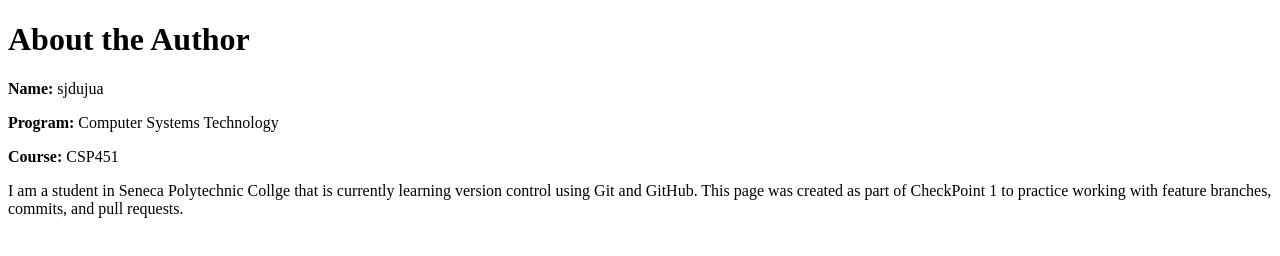
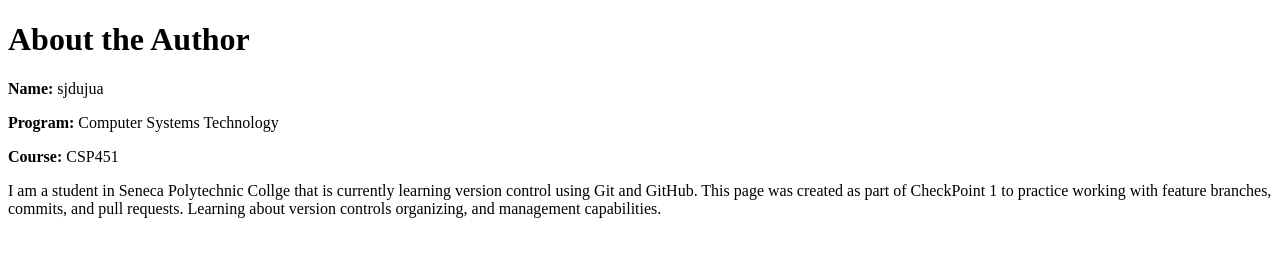
Before and after one commit to sjdujua/CSP451-Checkpoint1-sjdujua, a plain HTML site: page about.html in a window 1280 px wide. Drawn offline with Linux system fonts and the light colour scheme.

Commit message:
docs: add personal information

```diff
--- a/about.html
+++ b/about.html
@@ -14,6 +14,8 @@
     I am a student in Seneca Polytechnic Collge that is currently learning version control using Git and GitHub.
     This page was created as part of CheckPoint 1 to practice working with
     feature branches, commits, and pull requests.
+
+    Learning about version controls organizing, and management capabilities.
   </p>
 </body>
 </html>
```
